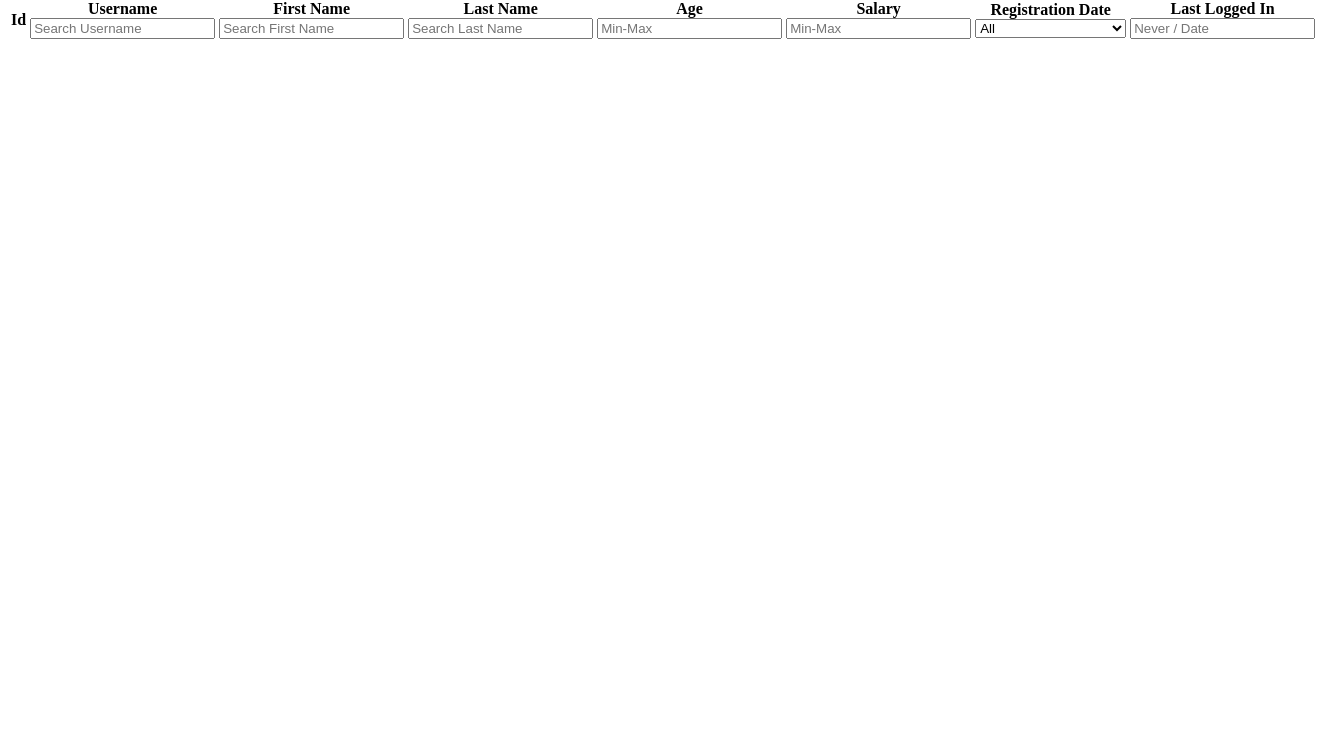
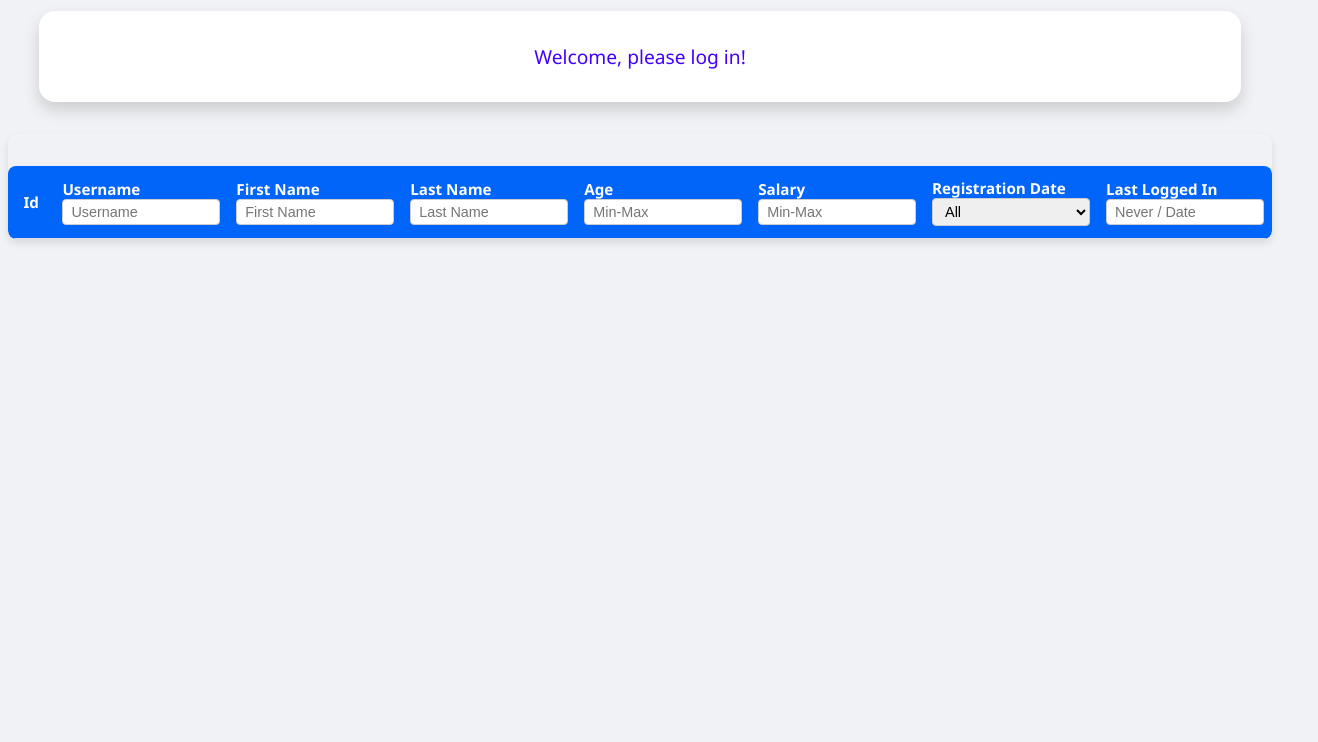
Before and after one commit to whitestjake/data-broker, a website with bundled scripts: page Frontend/views/home.html in a window 1280 px wide. Shown: the part 74-816 px from the top of the page, 1318 px wide, since content can reach past the window. Built offline with nearby package versions, Linux system fonts and the light colour scheme; no server answers.

Commit message:
some final touches

```diff
--- a/Backend/app.js
+++ b/Backend/app.js
@@ -114,6 +114,7 @@ app.post('/register', async (request, response) => {
 app.get('/accounts', async (req, res) => {
     try {
         const data = await db.getAccountData();
+        // console.log(data)
         res.json({ data });
     } catch (err) {
         console.error(err);
--- a/Backend/dbService.js
+++ b/Backend/dbService.js
@@ -173,7 +173,7 @@ class DbService{
             );
 
             // console.log("dbServices.js: search result:");
-            // console.log(response);  // for debugging to see the result of select
+            console.log(response);  // for debugging to see the result of select
             return response;
 
         }  catch(error){
--- a/Frontend/static/css/home.css
+++ b/Frontend/static/css/home.css
@@ -0,0 +1,101 @@
+
+
+/* General layout */
+body {
+    display: flex;
+    flex-direction: column;
+    align-items: center;
+    font-family: "Segoe UI", Tahoma, Geneva, Verdana, sans-serif;
+    min-height: 100vh;
+    background: #f0f2f5;
+}
+
+/* Navbar stays at top-left */
+#navbar-container {
+    align-self: flex-start;
+    width: 100%;
+    margin: 0;
+}
+
+/* Welcome message box */
+#home-welcome {
+    margin-top: 2rem;
+    width: 90%;
+    text-align: center;
+    background-color: white;
+    padding: 2rem;
+    border-radius: 1rem;
+    box-shadow: 0 0.5rem 1rem rgba(0,0,0,0.15);
+    font-size: 1.2rem;
+    color: #4300FF;
+}
+
+
+/* Data table styling */
+#data-table {
+    margin-top: 2rem;
+    border-collapse: collapse;
+    box-shadow: 0 0.25rem 0.5rem rgba(0,0,0,0.1);
+    background-color: white;
+    border-radius: 0.5rem;
+    table-layout: fixed; /* ensures all columns have even widths */
+    overflow: hidden;
+}
+
+#data-table th, #data-table td {
+    padding: 0.75rem 0.5rem;
+    text-align: left;
+    border-bottom: 1px solid #ddd;
+    font-size: 0.95rem;
+    vertical-align: middle;
+    word-wrap: break-word; /* ensures text wraps inside fixed-width cells */
+}
+
+#data-table th {
+    background: #0065F8;
+    color: white;
+    font-weight: 600;
+}
+
+/* Inputs inside table headers */
+#data-table input, #data-table select {
+    width: 100%;
+    padding: 0.25rem 0.5rem;
+    border: 1px solid #ccc;
+    border-radius: 0.25rem;
+    font-size: 0.9rem;
+    box-sizing: border-box;
+}
+
+#data-table th:first-child,
+#data-table td:first-child {
+    width: 2em; /* adjust as needed */
+    text-align: center; /* optional: center content */
+}
+
+#reg-date-filter-user {
+    margin-top: 0.25rem;
+    display: none;
+}
+
+/* Alternate row colors */
+#data-table tbody tr:nth-child(even) {
+    background-color: #f9f9f9;
+}
+
+/* Wrap the table in a scrollable container */
+.table-wrapper {
+    max-height: 60vh; /* adjust height as needed */
+    overflow-y: auto; /* vertical scroll if needed */
+    overflow-x: hidden; /* optional: hide horizontal scroll */
+    margin: 2rem auto;
+    border-radius: 0.5rem;
+    box-shadow: 0 0.25rem 0.5rem rgba(0,0,0,0.1);
+}
+
+/* Ensure table fits container */
+.table-wrapper table {
+    width: 100%;
+    border-collapse: collapse;
+    table-layout: fixed;
+}
--- a/Frontend/static/css/index.css
+++ b/Frontend/static/css/index.css
@@ -0,0 +1,21 @@
+
+
+body {
+    display: flex;
+    flex-direction: column;
+    align-items: center;
+    background-color: whitesmoke;
+}
+
+#navbar-container {
+    align-self: flex-start;
+    width: 100%;
+}
+
+#login-welcome-message {
+    text-align: center;
+}
+
+#login-container {
+    width: 100%;
+}
--- a/Frontend/static/css/login.css
+++ b/Frontend/static/css/login.css
@@ -2,7 +2,7 @@
 
 /* Primary login container */
 #primary-login-container {
-    max-width: 20rem;          /* ~400px relative */
+    max-width: 25rem;          /* ~400px relative */
     width: 90%;                /* responsive width */
     padding: 1rem;
     border: 0.1rem solid #ccc; /* relative border */
--- a/Frontend/static/css/register.css
+++ b/Frontend/static/css/register.css
@@ -6,6 +6,7 @@ body {
     flex-direction: column;
     justify-content: center;
     align-items: center;
+    background-color: whitesmoke;
 }
 
 #navbar-container {
@@ -21,7 +22,8 @@ main {
     min-height: 80vh;
     width: 50vw;
     background-color: #f9f9f9;
-    box-shadow: 0 0.25rem 0.5rem rgba(0,0,0,0.1);
+    box-shadow: 0rem 0.25rem 0.5rem rgba(0,0,0,0.1);
+    border: 0.1rem solid #ccc;
     border-radius: 1rem;
     margin-top: 5vh;
     font-family: "Segoe UI", Tahoma, Geneva, Verdana, sans-serif;
@@ -29,7 +31,7 @@ main {
 
 .registration-message {
     text-align: center;
-    margin-bottom: 0.5rem; /* adds space between message and form */
+    margin-bottom: 0.5rem;
 }
 
 .registration-message h3 {
@@ -48,10 +50,11 @@ main {
 #register-form {
     display: flex;
     flex-direction: column;
-    gap: 1rem;               /* space between input sections */
-    width: 80%;              /* relative width */
-    max-width: 400px;        /* keeps it reasonable on large screens */
+    gap: 1rem;
+    width: 80%;
+    max-width: 400px;
     box-sizing: border-box;
+    margin-bottom: 0.5em;
 }
 
 /* Each label above input */
--- a/Frontend/static/js/home.js
+++ b/Frontend/static/js/home.js
@@ -23,7 +23,8 @@ document.addEventListener("DOMContentLoaded", async () => {
         try {
             const res = await fetch('http://localhost:5050/accounts'); // Make sure you have this route
             const data = await res.json();
-            allUsers = data.data; // assuming backend sends { data: [...] }
+            allUsers = data.data;
+            console.log(allUsers);
             renderTable(allUsers);
         } catch (err) {
             console.error('Error fetching users:', err);
@@ -55,8 +56,8 @@ document.addEventListener("DOMContentLoaded", async () => {
                 <td>${capitalize(user.last_name)}</td>
                 <td>${user.age}</td>
                 <td>${formatCurrency(user.salary)}</td>
-                <td>${user.date_created ? new Date(user.date_created).toISOString().split('T')[0] : ''}</td>
-                <td>${user.last_login ? new Date(user.last_login).toISOString().split('T')[0] : 'Never'}</td>
+                <td>${user.registration_date ? new Date(user.registration_date).toISOString().split('T')[0]: ''}</td>
+                <td>${user.last_login_date ? new Date(user.last_login_date).toISOString().split('T')[0] : 'Never'}</td>
             `;
             tableBody.appendChild(tr);
         });
@@ -98,7 +99,7 @@ document.addEventListener("DOMContentLoaded", async () => {
 
             // Registration date filter
             if (regDateInput) {
-                const regDate = new Date(user.date_created).toISOString().split('T')[0];
+                const regDate = user.registration_date.split('T')[0];
                 if (!regDate.includes(regDateInput)) return false;
             }
 
--- a/Frontend/static/js/index.js
+++ b/Frontend/static/js/index.js
@@ -46,5 +46,5 @@ document.addEventListener("DOMContentLoaded", async () => {
 
     // Load login and register views
     loadView("login", "login-container");
-    loadView("register", "register-container");
+    // loadView("register", "register-container");
 });
--- a/Frontend/static/js/login.js
+++ b/Frontend/static/js/login.js
@@ -46,7 +46,7 @@ export function initLoginForm(container) {
                     firstName: data.firstName
                 }));
 
-                window.location.href = "/home.html";
+                window.location.href = "/home";
             }
         })
         .catch(err => console.error("Login request failed:", err));
--- a/Frontend/static/js/register.js
+++ b/Frontend/static/js/register.js
@@ -92,7 +92,7 @@ export function initRegisterForm(container) {
                     firstName: data.data.firstName
                 }));
 
-                setTimeout(() => { window.location.href = "/home.html"; }, 1000);
+                setTimeout(() => { window.location.href = "/home"; }, 500);
             }
         })
         .catch(err => console.error("Registration request failed:", err));
--- a/Frontend/views/home.html
+++ b/Frontend/views/home.html
@@ -14,13 +14,14 @@
 
     <div id="home-welcome"></div>
 
+    <div class="table-wrapper">
         <table id="data-table">
             <thead>
                 <tr>
                     <th>Id</th>
-                <th>Username<br><input type="text" id="search-username" placeholder="Search Username"></th>
-                <th>First Name<br><input type="text" id="search-first" placeholder="Search First Name"></th>
-                <th>Last Name<br><input type="text" id="search-last" placeholder="Search Last Name"></th>
+                    <th>Username<br><input type="text" id="search-username" placeholder="Username"></th>
+                    <th>First Name<br><input type="text" id="search-first" placeholder="First Name"></th>
+                    <th>Last Name<br><input type="text" id="search-last" placeholder="Last Name"></th>
                     <th>Age<br><input type="text" id="search-age" placeholder="Min-Max"></th>
                     <th>Salary<br><input type="text" id="search-salary" placeholder="Min-Max"></th>
                     <th>Registration Date<br>
@@ -37,6 +38,7 @@
             </thead>
             <tbody id="data-table-body"></tbody>
         </table>
+    </div>
 
     <script type="module" src="/static/js/home.js"></script>
 </body>
--- a/sql.txt
+++ b/sql.txt
@@ -16,7 +16,7 @@ CREATE TABLE IF NOT EXISTS accounts (
     password varchar(100),
     salary decimal(9,2) unsigned,
     age int check (age>=0),
-    registration_date DATETIME DEFAULT CURRENT_TIMESTAMP,
-    last_login_date DATETIME NULL -- Save data after user login,
+    registration_date TIMESTAMP DEFAULT CURRENT_TIMESTAMP,
+    last_login_date TIMESTAMP NULL -- Save data after user login,
     primary key (id)
 );
```
Also changed, not shown: Frontend/index.html (+9 -6 lines). Lines whose indentation alone changed are shown as unchanged.
